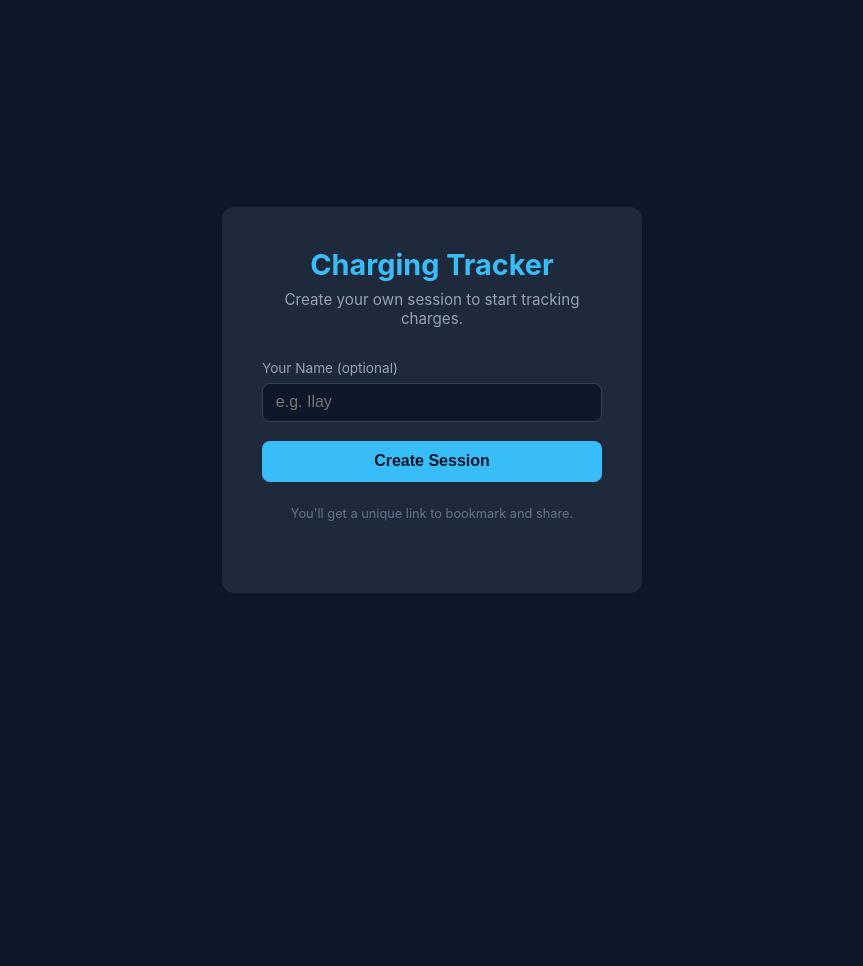
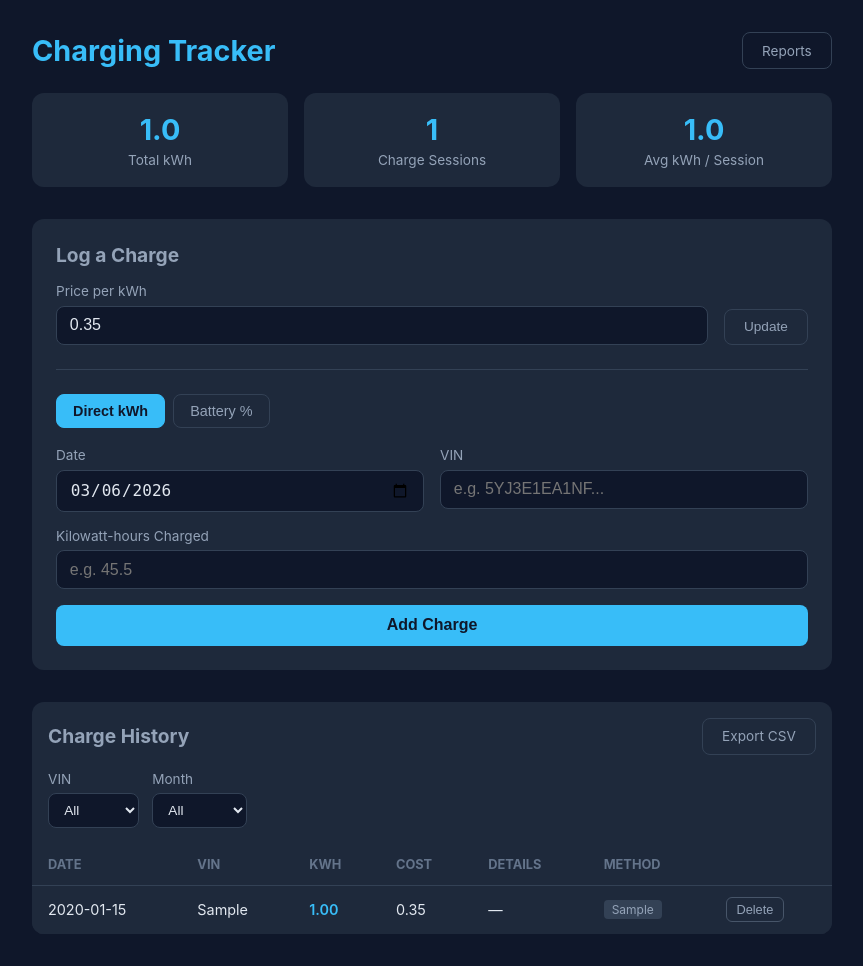
Before and after one commit to ilaysatt/charging-app, a Flask app: page / in a window 1280 px wide. Shown: the whole page, without its empty margins (208-1071 px from the left). Before the commit the page ends 593 px from the top, so only its background shows below. Run offline with Flask 3, Linux system fonts and the light colour scheme; data comes from the database, SQL or seed files in the repository; tables that the repository leaves empty hold one stand-in row (values such as "Sample post").

Commit message:
Revert to shared single-user mode, remove session system
Co-Authored-By: Claude Opus 4.6 <noreply@anthropic.com>

```diff
--- a/app.py
+++ b/app.py
@@ -1,10 +1,9 @@
 import csv
 import io
-import secrets
 import sqlite3
 import os
-from datetime import datetime
-from flask import Flask, render_template, request, redirect, url_for, Response, abort
+from datetime import datetime, date
+from flask import Flask, render_template, request, redirect, url_for, jsonify, Response
 from fpdf import FPDF
 
 app = Flask(__name__)
@@ -20,24 +19,14 @@ def get_db():
 def init_db():
     conn = get_db()
     conn.execute("""
-        CREATE TABLE IF NOT EXISTS sessions (
-            token TEXT PRIMARY KEY,
-            name TEXT NOT NULL DEFAULT '',
-            created_at TEXT NOT NULL DEFAULT (datetime('now'))
-        )
-    """)
-    conn.execute("""
         CREATE TABLE IF NOT EXISTS settings (
-            session_token TEXT NOT NULL,
-            key TEXT NOT NULL,
-            value TEXT NOT NULL,
-            PRIMARY KEY (session_token, key)
+            key TEXT PRIMARY KEY,
+            value TEXT NOT NULL
         )
     """)
     conn.execute("""
         CREATE TABLE IF NOT EXISTS charges (
             id INTEGER PRIMARY KEY AUTOINCREMENT,
-            session_token TEXT NOT NULL,
             date TEXT NOT NULL,
             kwh REAL NOT NULL,
             start_pct REAL,
@@ -47,71 +36,50 @@ def init_db():
             created_at TEXT NOT NULL DEFAULT (datetime('now'))
         )
     """)
+    # Add vin column to existing databases
+    try:
+        conn.execute("ALTER TABLE charges ADD COLUMN vin TEXT NOT NULL DEFAULT ''")
+    except sqlite3.OperationalError:
+        pass
+    # Default kWh per percent - user can change in settings
+    conn.execute(
+        "INSERT OR IGNORE INTO settings (key, value) VALUES (?, ?)",
+        ("kwh_per_pct", "2.05"),
+    )
+    conn.execute(
+        "INSERT OR IGNORE INTO settings (key, value) VALUES (?, ?)",
+        ("price_per_kwh", "0.35"),
+    )
     conn.commit()
     conn.close()
 
 
-def create_session(name=""):
-    token = secrets.token_urlsafe(12)
-    conn = get_db()
-    conn.execute("INSERT INTO sessions (token, name) VALUES (?, ?)", (token, name))
-    conn.execute(
-        "INSERT INTO settings (session_token, key, value) VALUES (?, ?, ?)",
-        (token, "kwh_per_pct", "2.05"),
-    )
-    conn.execute(
-        "INSERT INTO settings (session_token, key, value) VALUES (?, ?, ?)",
-        (token, "price_per_kwh", "0.35"),
-    )
-    conn.commit()
-    conn.close()
-    return token
-
-
-def get_session_or_404(token):
-    conn = get_db()
-    row = conn.execute("SELECT * FROM sessions WHERE token = ?", (token,)).fetchone()
-    conn.close()
-    if not row:
-        abort(404)
-    return row
-
-
-def get_setting(token, key, default):
+def get_setting(key, default):
     conn = get_db()
     row = conn.execute(
-        "SELECT value FROM settings WHERE session_token = ? AND key = ?", (token, key)
+        "SELECT value FROM settings WHERE key = ?", (key,)
     ).fetchone()
     conn.close()
     return float(row["value"]) if row else default
 
 
-# --- Landing page ---
+def get_kwh_per_pct():
+    return get_setting("kwh_per_pct", 2.05)
+
+
+def get_price_per_kwh():
+    return get_setting("price_per_kwh", 0.35)
+
 
 @app.route("/")
-def home():
-    return render_template("home.html")
-
-
-@app.route("/new", methods=["POST"])
-def new_session():
-    name = (request.form.get("name") or "").strip()
-    token = create_session(name)
-    return redirect(url_for("index", token=token))
-
-
-# --- Session-scoped routes ---
-
-@app.route("/s/<token>")
-def index(token):
-    get_session_or_404(token)
+def index():
     conn = get_db()
 
     filter_vin = request.args.get("vin", "")
     filter_month = request.args.get("month", "")
 
-    query = "SELECT * FROM charges WHERE session_token = ?"
-    params = [token]
+    query = "SELECT * FROM charges WHERE 1=1"
+    params = []
     if filter_vin:
         query += " AND vin = ?"
         params.append(filter_vin)
@@ -125,21 +93,19 @@ def index(token):
     count = len(charges)
     avg_kwh = total_kwh / count if count > 0 else 0
 
+    # Get distinct VINs and months for filter dropdowns
     vins = [r[0] for r in conn.execute(
-        "SELECT DISTINCT vin FROM charges WHERE session_token = ? AND vin != '' ORDER BY vin",
-        (token,),
+        "SELECT DISTINCT vin FROM charges WHERE vin != '' ORDER BY vin"
     ).fetchall()]
     months = [r[0] for r in conn.execute(
-        "SELECT DISTINCT strftime('%Y-%m', date) FROM charges WHERE session_token = ? ORDER BY 1 DESC",
-        (token,),
+        "SELECT DISTINCT strftime('%Y-%m', date) FROM charges ORDER BY 1 DESC"
     ).fetchall()]
 
-    kwh_per_pct = get_setting(token, "kwh_per_pct", 2.05)
-    price_per_kwh = get_setting(token, "price_per_kwh", 0.35)
+    kwh_per_pct = get_kwh_per_pct()
+    price_per_kwh = get_price_per_kwh()
     conn.close()
     return render_template(
         "index.html",
-        token=token,
         charges=charges,
         total_kwh=round(total_kwh, 2),
         avg_kwh=round(avg_kwh, 2),
@@ -153,9 +119,8 @@ def index(token):
     )
 
 
-@app.route("/s/<token>/add", methods=["POST"])
-def add_charge(token):
-    get_session_or_404(token)
+@app.route("/add", methods=["POST"])
+def add_charge():
     input_method = request.form.get("input_method")
     date_str = request.form.get("date") or datetime.now().strftime("%Y-%m-%d")
 
@@ -166,60 +131,56 @@ def add_charge(token):
     elif input_method == "percentage":
         start_pct = float(request.form.get("start_pct") or 0)
         end_pct = float(request.form.get("end_pct") or 0)
-        kwh_per_pct = float(request.form.get("kwh_per_pct") or get_setting(token, "kwh_per_pct", 2.05))
+        kwh_per_pct = float(request.form.get("kwh_per_pct") or get_kwh_per_pct())
         kwh = round((end_pct - start_pct) * kwh_per_pct, 2)
     else:
-        return redirect(url_for("index", token=token))
+        return redirect(url_for("index"))
 
     if kwh <= 0:
-        return redirect(url_for("index", token=token))
+        return redirect(url_for("index"))
 
     vin = (request.form.get("vin") or "").strip().upper()
 
     conn = get_db()
     conn.execute(
-        """INSERT INTO charges (session_token, date, kwh, start_pct, end_pct, input_method, vin)
-           VALUES (?, ?, ?, ?, ?, ?, ?)""",
-        (token, date_str, kwh, start_pct, end_pct, input_method, vin),
+        """INSERT INTO charges (date, kwh, start_pct, end_pct, input_method, vin)
+           VALUES (?, ?, ?, ?, ?, ?)""",
+        (date_str, kwh, start_pct, end_pct, input_method, vin),
     )
     conn.commit()
     conn.close()
-    return redirect(url_for("index", token=token))
+    return redirect(url_for("index"))
 
 
-@app.route("/s/<token>/delete/<int:charge_id>", methods=["POST"])
-def delete_charge(token, charge_id):
-    get_session_or_404(token)
+@app.route("/delete/<int:charge_id>", methods=["POST"])
+def delete_charge(charge_id):
     conn = get_db()
-    conn.execute("DELETE FROM charges WHERE id = ? AND session_token = ?", (charge_id, token))
+    conn.execute("DELETE FROM charges WHERE id = ?", (charge_id,))
     conn.commit()
     conn.close()
-    return redirect(url_for("index", token=token))
+    return redirect(url_for("index"))
 
 
-@app.route("/s/<token>/settings", methods=["POST"])
-def update_settings(token):
-    get_session_or_404(token)
+@app.route("/settings", methods=["POST"])
+def update_settings():
     conn = get_db()
     for key in ("kwh_per_pct", "price_per_kwh"):
         val = request.form.get(key)
         if val:
             conn.execute(
-                "INSERT OR REPLACE INTO settings (session_token, key, value) VALUES (?, ?, ?)",
-                (token, key, str(float(val))),
+                "INSERT OR REPLACE INTO settings (key, value) VALUES (?, ?)",
+                (key, str(float(val))),
             )
     conn.commit()
     conn.close()
-    return redirect(url_for("index", token=token))
+    return redirect(url_for("index"))
 
 
-@app.route("/s/<token>/export")
-def export_csv(token):
-    get_session_or_404(token)
+@app.route("/export")
+def export_csv():
     conn = get_db()
     charges = conn.execute(
-        "SELECT * FROM charges WHERE session_token = ? ORDER BY date DESC, id DESC",
-        (token,),
+        "SELECT * FROM charges ORDER BY date DESC, id DESC"
     ).fetchall()
     conn.close()
 
@@ -243,23 +204,26 @@ def export_csv(token):
     )
 
 
-@app.route("/s/<token>/report")
-def report(token):
-    get_session_or_404(token)
+@app.route("/report")
+def report():
     date_from = request.args.get("from", "")
     date_to = request.args.get("to", "")
-    price_per_kwh = get_setting(token, "price_per_kwh", 0.35)
+    price_per_kwh = get_price_per_kwh()
 
     conn = get_db()
+    vins = [r[0] for r in conn.execute(
+        "SELECT DISTINCT vin FROM charges WHERE vin != '' ORDER BY vin"
+    ).fetchall()]
+
     summary = []
     if date_from and date_to:
         rows = conn.execute(
             """SELECT vin, SUM(kwh) as total_kwh, COUNT(*) as sessions
                FROM charges
-               WHERE session_token = ? AND date >= ? AND date <= ?
+               WHERE date >= ? AND date <= ?
                GROUP BY vin
                ORDER BY vin""",
-            (token, date_from, date_to),
+            (date_from, date_to),
         ).fetchall()
         for r in rows:
             summary.append({
@@ -273,7 +237,6 @@ def report(token):
     conn.close()
     return render_template(
         "report.html",
-        token=token,
         summary=summary,
         date_from=date_from,
         date_to=date_to,
@@ -281,28 +244,27 @@ def report(token):
     )
 
 
-@app.route("/s/<token>/report/pdf")
-def report_pdf(token):
-    get_session_or_404(token)
+@app.route("/report/pdf")
+def report_pdf():
     date_from = request.args.get("from", "")
     date_to = request.args.get("to", "")
     vin = request.args.get("vin", "")
-    price_per_kwh = get_setting(token, "price_per_kwh", 0.35)
+    price_per_kwh = get_price_per_kwh()
 
     if not date_from or not date_to or not vin:
-        return redirect(url_for("report", token=token))
+        return redirect(url_for("report"))
 
     conn = get_db()
     charges = conn.execute(
         """SELECT * FROM charges
-           WHERE session_token = ? AND date >= ? AND date <= ? AND vin = ?
+           WHERE date >= ? AND date <= ? AND vin = ?
            ORDER BY date ASC""",
-        (token, date_from, date_to, vin),
+        (date_from, date_to, vin),
     ).fetchall()
     conn.close()
 
     if not charges:
-        return redirect(url_for("report", token=token, **{"from": date_from, "to": date_to}))
+        return redirect(url_for("report", **{"from": date_from, "to": date_to}))
 
     pdf = FPDF()
     pdf.add_page()
@@ -314,6 +276,7 @@ def report_pdf(token):
     pdf.cell(0, 8, "Price per kWh: %s" % price_per_kwh, ln=True)
     pdf.ln(5)
 
+    # Table header
     pdf.set_font("Helvetica", "B", 10)
     pdf.cell(30, 8, "Date", border=1)
     pdf.cell(35, 8, "kWh", border=1, align="C")
@@ -323,6 +286,7 @@ def report_pdf(token):
     pdf.cell(30, 8, "Method", border=1, align="C")
     pdf.ln()
 
+    # Table rows
     pdf.set_font("Helvetica", "", 10)
     total_kwh = 0
     total_cost = 0
@@ -338,6 +302,7 @@ def report_pdf(token):
         pdf.cell(30, 8, c["input_method"], border=1, align="C")
         pdf.ln()
 
+    # Totals row
     pdf.set_font("Helvetica", "B", 10)
     pdf.cell(30, 8, "TOTAL", border=1)
     pdf.cell(35, 8, "%.2f" % total_kwh, border=1, align="C")
--- a/templates/home.html
+++ /dev/null
@@ -1,70 +0,0 @@
-<!DOCTYPE html>
-<html lang="en">
-<head>
-    <meta charset="UTF-8">
-    <meta name="viewport" content="width=device-width, initial-scale=1.0">
-    <title>Charging Tracker</title>
-    <style>
-        * { box-sizing: border-box; margin: 0; padding: 0; }
-        body {
-            font-family: -apple-system, BlinkMacSystemFont, "Segoe UI", Roboto, sans-serif;
-            background: #0f172a;
-            color: #e2e8f0;
-            min-height: 100vh;
-            display: flex;
-            align-items: center;
-            justify-content: center;
-            padding: 2rem 1rem;
-        }
-        .card {
-            background: #1e293b;
-            border-radius: 12px;
-            padding: 2.5rem;
-            max-width: 420px;
-            width: 100%;
-            text-align: center;
-        }
-        h1 { font-size: 1.8rem; color: #38bdf8; margin-bottom: 0.5rem; }
-        p { color: #94a3b8; margin-bottom: 2rem; font-size: 0.95rem; }
-        .form-group { margin-bottom: 1.2rem; text-align: left; }
-        .form-group label { display: block; margin-bottom: 0.4rem; font-size: 0.85rem; color: #94a3b8; }
-        .form-group input {
-            width: 100%;
-            padding: 0.6rem 0.8rem;
-            border-radius: 8px;
-            border: 1px solid #334155;
-            background: #0f172a;
-            color: #e2e8f0;
-            font-size: 1rem;
-        }
-        .form-group input:focus { outline: none; border-color: #38bdf8; }
-        .btn {
-            width: 100%;
-            padding: 0.7rem;
-            border-radius: 8px;
-            border: none;
-            background: #38bdf8;
-            color: #0f172a;
-            font-size: 1rem;
-            font-weight: 600;
-            cursor: pointer;
-        }
-        .btn:hover { background: #7dd3fc; }
-        .hint { margin-top: 1.5rem; font-size: 0.8rem; color: #64748b; }
-    </style>
-</head>
-<body>
-<div class="card">
-    <h1>Charging Tracker</h1>
-    <p>Create your own session to start tracking charges.</p>
-    <form action="/new" method="POST">
-        <div class="form-group">
-            <label>Your Name (optional)</label>
-            <input type="text" name="name" placeholder="e.g. Ilay">
-        </div>
-        <button type="submit" class="btn">Create Session</button>
-    </form>
-    <p class="hint">You'll get a unique link to bookmark and share.</p>
-</div>
-</body>
-</html>
--- a/templates/index.html
+++ b/templates/index.html
@@ -184,7 +184,7 @@
 <div class="container">
     <div style="display: flex; justify-content: space-between; align-items: center; margin-bottom: 1.5rem;">
         <h1 style="margin-bottom: 0;">Charging Tracker</h1>
-        <a href="/s/{{ token }}/report" class="btn-settings" style="text-decoration: none;">Reports</a>
+        <a href="/report" class="btn-settings" style="text-decoration: none;">Reports</a>
     </div>
 
     <div class="stats">
@@ -206,7 +206,7 @@
         <h2>Log a Charge</h2>
 
         <!-- Price setting -->
-        <form action="/s/{{ token }}/settings" method="POST">
+        <form action="/settings" method="POST">
             <div class="settings-row">
                 <div class="form-group">
                     <label>Price per kWh</label>
@@ -222,7 +222,7 @@
             <button class="tab" onclick="switchTab('percentage')">Battery %</button>
         </div>
 
-        <form action="/s/{{ token }}/add" method="POST" id="charge-form">
+        <form action="/add" method="POST" id="charge-form">
             <input type="hidden" name="input_method" id="input-method" value="kwh">
 
             <div class="form-row">
@@ -276,10 +276,10 @@
         <div style="padding: 1rem 1rem 0; display: flex; justify-content: space-between; align-items: center;">
             <h2 style="margin-bottom: 0;">Charge History</h2>
             {% if charges %}
-            <a href="/s/{{ token }}/export" class="btn-settings" style="text-decoration: none;">Export CSV</a>
+            <a href="/export" class="btn-settings" style="text-decoration: none;">Export CSV</a>
             {% endif %}
         </div>
-        <form class="filters" method="GET" action="/s/{{ token }}">
+        <form class="filters" method="GET" action="/">
             <div class="form-group">
                 <label>VIN</label>
                 <select name="vin" onchange="this.form.submit()">
@@ -329,7 +329,7 @@
                     </td>
                     <td><span class="method-badge">{{ c.input_method }}</span></td>
                     <td>
-                        <form action="/s/{{ token }}/delete/{{ c.id }}" method="POST" style="display:inline;"
+                        <form action="/delete/{{ c.id }}" method="POST" style="display:inline;"
                               onsubmit="return confirm('Delete this charge?')">
                             <button type="submit" class="btn-delete">Delete</button>
                         </form>
--- a/templates/report.html
+++ b/templates/report.html
@@ -81,12 +81,12 @@
 <div class="container">
     <div style="display: flex; justify-content: space-between; align-items: center; margin-bottom: 1.5rem;">
         <h1>Charging Report</h1>
-        <a href="/s/{{ token }}" class="btn btn-outline" style="text-decoration: none;">Back</a>
+        <a href="/" class="btn btn-outline" style="text-decoration: none;">Back</a>
     </div>
 
     <div class="card">
         <h2>Select Date Range</h2>
-        <form method="GET" action="/s/{{ token }}/report">
+        <form method="GET" action="/report">
             <div class="form-row">
                 <div class="form-group">
                     <label>From</label>
@@ -126,7 +126,7 @@
                     <td class="kwh-cell">{{ "%.2f"|format(s.total_kwh) }}</td>
                     <td>{{ "%.2f"|format(s.total_cost) }}</td>
                     <td>
-                        <a href="/s/{{ token }}/report/pdf?from={{ date_from }}&to={{ date_to }}&vin={{ s.vin_raw }}"
+                        <a href="/report/pdf?from={{ date_from }}&to={{ date_to }}&vin={{ s.vin_raw }}"
                            class="btn btn-outline" style="text-decoration: none; font-size: 0.8rem; padding: 0.3rem 0.8rem;">PDF</a>
                     </td>
                 </tr>
```
